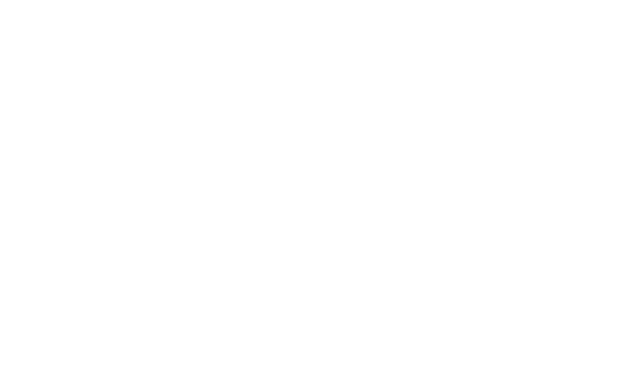
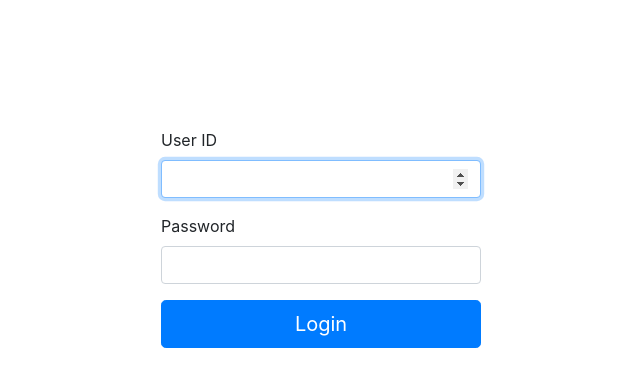
Before and after one commit to Gagandeep39/ncpi-client, a React (Create React App) app: page / in a window 1280 px wide. Shown: the top 386 px of the page, without its empty margins (319-959 px from the left). Built offline with nearby package versions, Linux system fonts and the light colour scheme.

Commit message:
Added login

```diff
--- a/src/App.js
+++ b/src/App.js
@@ -1,12 +1,16 @@
 import { BrowserRouter as Router, Route, Switch } from 'react-router-dom';
+import { Balance } from './components/Balance';
 import Login from './components/Login';
+import { Transaction } from './components/Transaction';
 
 function App() {
   return (
     <div className="App">
       <Router>
         <Switch>
-          <Route exact path="/login" component={Login} />
+          <Route exact path="/" component={Login} />
+          <Route exact path="/balance" component={Balance} />
+          <Route exact path="/transaction" component={Transaction} />
         </Switch>
       </Router>
     </div>
--- /dev/null
+++ b/src/components/Balance.js
@@ -0,0 +1,5 @@
+import React from 'react';
+
+export const Balance = () => {
+  return <div></div>;
+};
--- a/src/components/Login.js
+++ b/src/components/Login.js
@@ -1,29 +1,62 @@
 import React, { useState } from 'react';
-import { Form, Button } from 'react-bootstrap';
+import { Form, Button, Alert } from 'react-bootstrap';
+import axios from 'axios';
 
-export default function Login() {
-  const [email, setEmail] = useState('');
+export default function Login(props) {
+  const [userId, setUserId] = useState('');
   const [password, setPassword] = useState('');
+  const [passwordError, setPasswordError] = useState(null);
+  const [userIdError, setUserIdError] = useState(null);
+  const [error, setError] = useState(null);
 
   function validateForm() {
-    return email.length > 0 && password.length > 0;
+    let flag = true;
+    if (userId === '') {
+      setUserIdError('Required');
+      flag = false;
+    }
+    if (password === '') {
+      setPasswordError('Required');
+      flag = false;
+    }
+    return flag;
   }
 
   function handleSubmit(event) {
     event.preventDefault();
+    if (validateForm())
+      axios
+        .post(`${process.env.REACT_APP_URL}/login`, {
+          userId: userId,
+          password,
+        })
+        .then((res) => {
+          props.history.push('/balance');
+        })
+        .catch((serverError) => {
+          setError('Invalid username or Password');
+        });
+    console.log(error);
   }
+
+  const showError = () =>
+    error ? <Alert variant="danger"> {error} </Alert> : null;
 
   return (
     <div className="Login">
       <Form onSubmit={handleSubmit}>
-        <Form.Group size="lg" controlId="email">
-          <Form.Label>Email</Form.Label>
+        <Form.Group size="lg" controlId="userid">
+          <Form.Label>User ID</Form.Label>
           <Form.Control
             autoFocus
-            type="email"
-            value={email}
-            onChange={(e) => setEmail(e.target.value)}
+            type="number"
+            value={userId}
+            onChange={(e) => setUserId(e.target.value)}
+            isInvalid={!!userIdError}
           />
+          <Form.Control.Feedback type="invalid">
+            {userIdError}
+          </Form.Control.Feedback>
         </Form.Group>
         <Form.Group size="lg" controlId="password">
           <Form.Label>Password</Form.Label>
@@ -31,9 +64,14 @@
             type="password"
             value={password}
             onChange={(e) => setPassword(e.target.value)}
+            isInvalid={!!passwordError}
           />
+          <Form.Control.Feedback type="invalid">
+            {passwordError}
+          </Form.Control.Feedback>
         </Form.Group>
-        <Button block size="lg" type="submit" disabled={!validateForm()}>
+        {showError()}
+        <Button block size="lg" type="submit">
           Login
         </Button>
       </Form>
--- /dev/null
+++ b/src/components/Transaction.js
@@ -0,0 +1,5 @@
+import React from 'react';
+
+export const Transaction = () => {
+  return <div></div>;
+};
```
Also changed, not shown: 1 other file (tests, documents, lock files or other folders).
